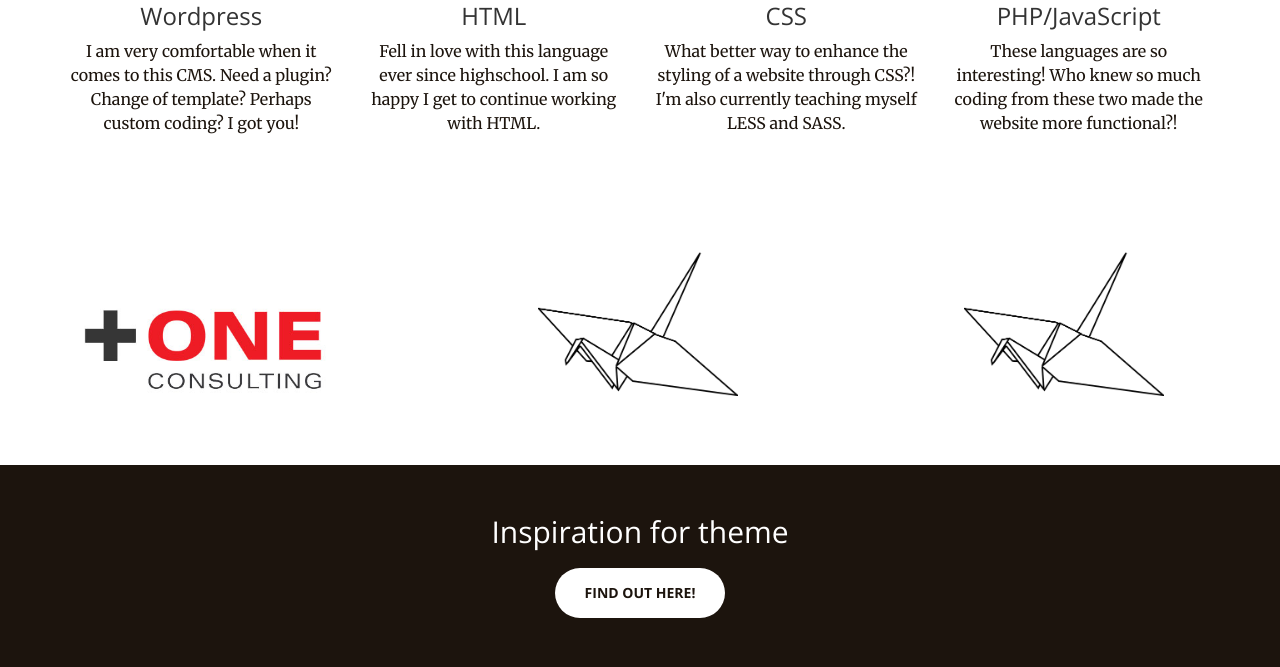
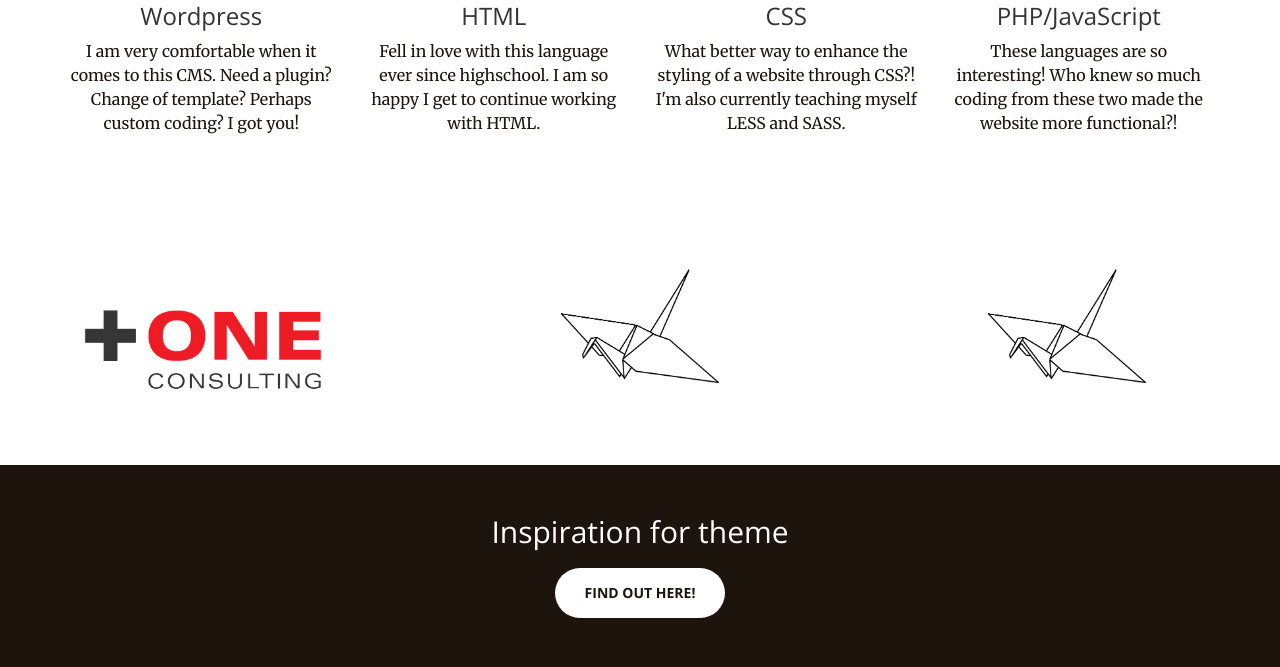
Before and after one commit to cowondamoon/portfolio, a PHP site: page / in a window 1280 px wide. Shown: the part 1627-2294 px from the top of the page. Run offline with PHP 8.4, Linux system fonts and the light colour scheme; some libraries are stand-ins or nearby versions.

Commit message:
fixed portfolio cranes

```diff
--- a/less/creative.less
+++ b/less/creative.less
@@ -1,12 +1,12 @@
 @import "variables.less";
 @import "mixins.less";
 
-.soon{
-    width: 422px;
+.soon {
+    width: 100%;
     height: 227px;
-    background: url(@crane);
-    background-position: 50% 20%;
-    background-size: 200px auto;
+    background: url(../img/crane.png);
+    background-position: center 30%;
+    background-size: auto 50%;
     background-repeat: no-repeat;
 }
 
```
Also changed, not shown: css/creative.css (+4 -4 lines), css/creative.min.css.
